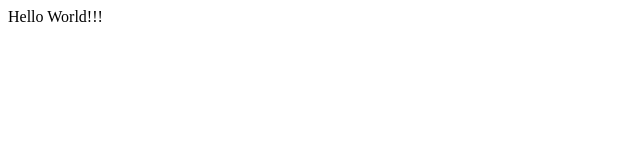
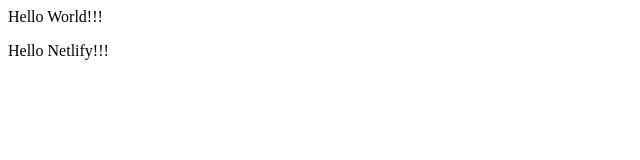
Before and after one commit to Wangticket/wangticketweb, a plain HTML site: page index.html in a window 1280 px wide. Shown: the whole page, without its empty margins (0-640 px from the left). Drawn offline with Linux system fonts and the light colour scheme.

Commit message:
edit index.html

```diff
--- a/index.html
+++ b/index.html
@@ -1 +1,2 @@
 <p>Hello World!!!</p>
+<p>Hello Netlify!!!</p>
```
